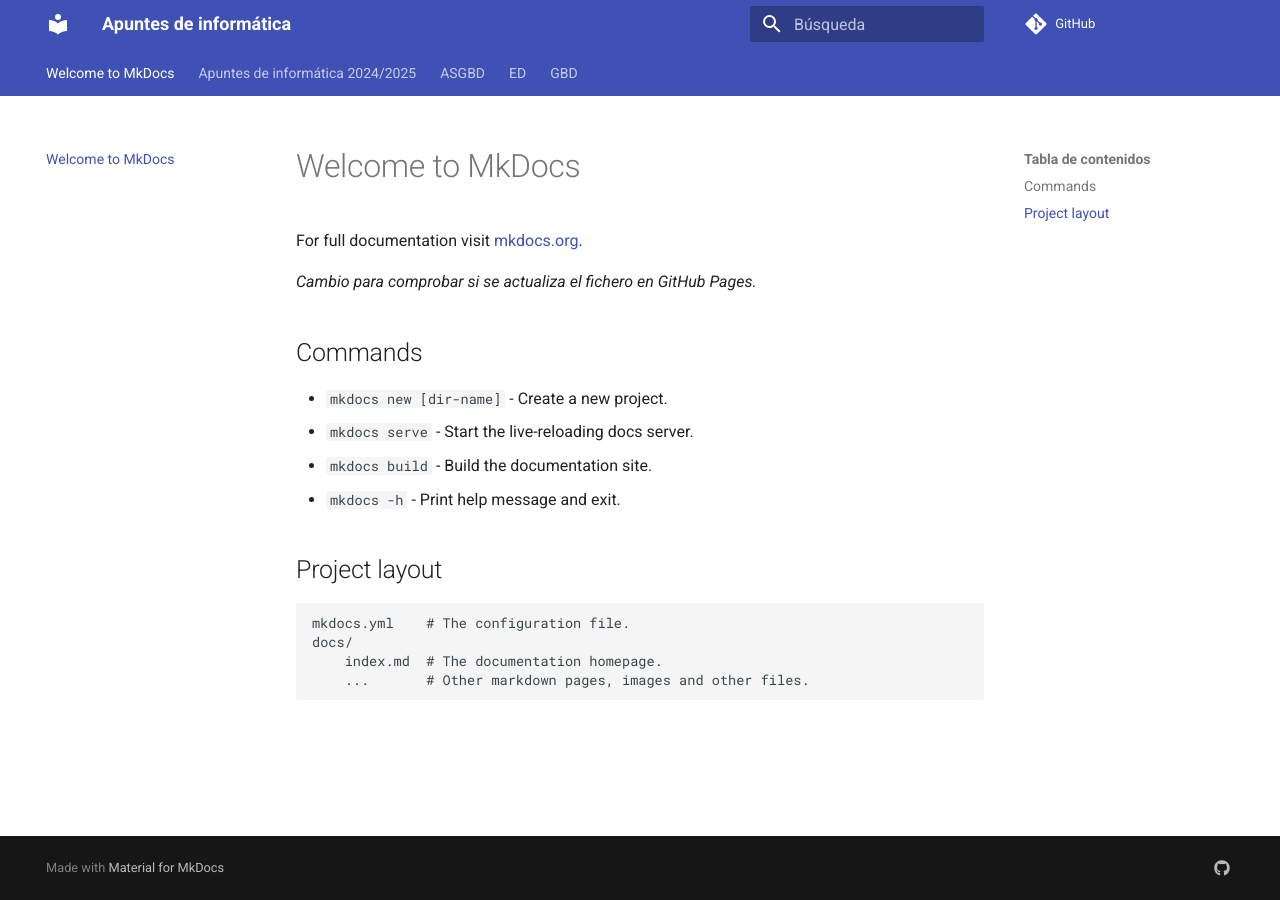
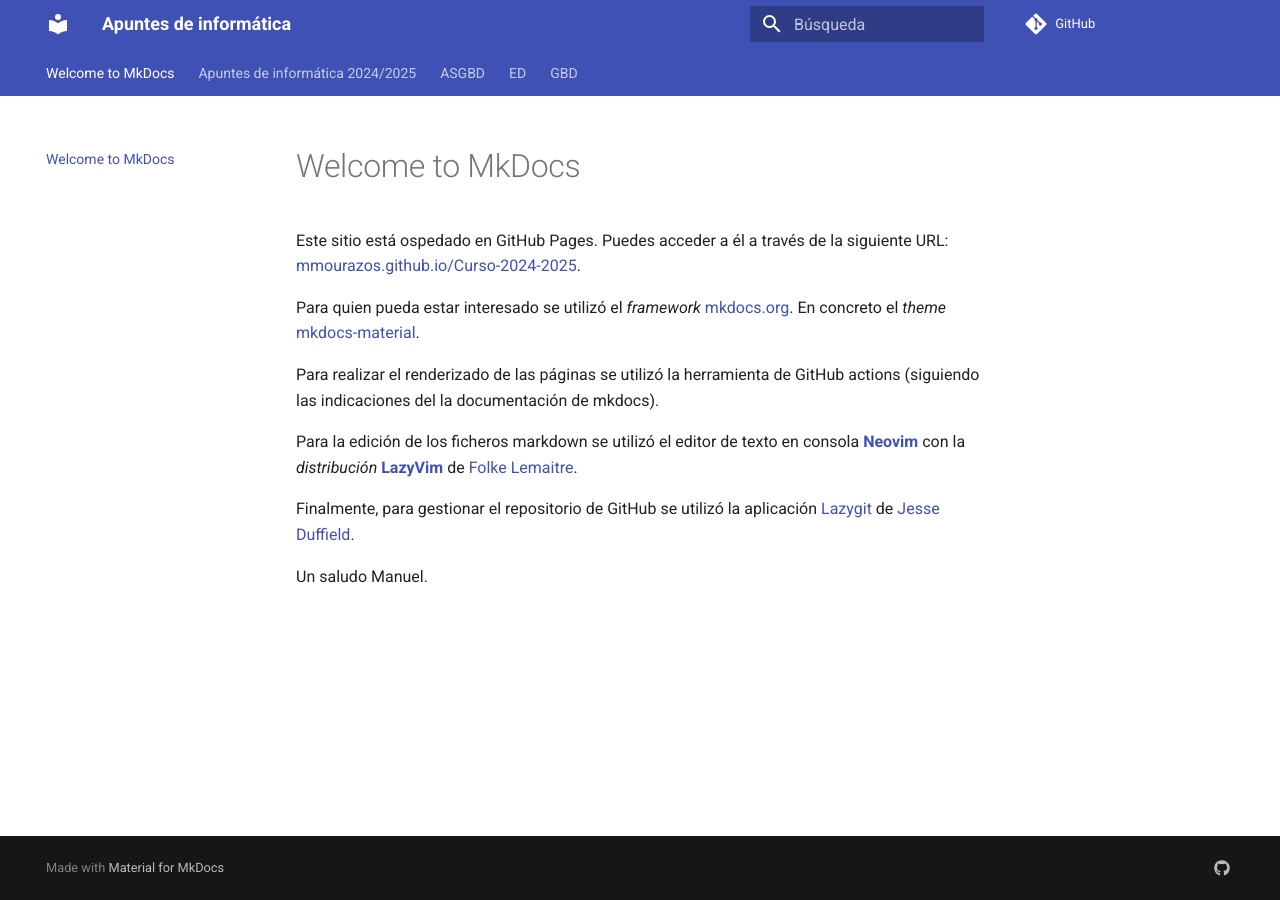
Before and after one commit to mmourazos/Curso-2024-2025, an MkDocs documentation site: the page built from docs/index.md, in a window 1280 px wide. Built offline with MkDocs 1.6.1 and Material for MkDocs 9.7.7, drawn with Linux system fonts in a browser that asks for light colours; comment, search, counter and statistics services are not loaded.

Commit message:
Retoques información sobre la página.

```diff
--- a/docs/index.md
+++ b/docs/index.md
@@ -1,19 +1,14 @@
 # Welcome to MkDocs
 
-For full documentation visit [mkdocs.org](https://www.mkdocs.org).
+Este sitio está ospedado en GitHub Pages. Puedes acceder a él a través de la siguiente URL: [mmourazos.github.io/Curso-2024-2025](https://mmourazos.github.io/Curso-2024-2025/).
 
-*Cambio para comprobar si se actualiza el fichero en GitHub Pages.*
+Para quien pueda estar interesado se utilizó el *framework* [mkdocs.org](https://www.mkdocs.org). En concreto el *theme* [mkdocs-material](https://squidfunk.github.io/mkdocs-material/).
 
-## Commands
+Para realizar el renderizado de las páginas se utilizó la herramienta de GitHub actions (siguiendo las indicaciones del la documentación de mkdocs).
 
-* `mkdocs new [dir-name]` - Create a new project.
-* `mkdocs serve` - Start the live-reloading docs server.
-* `mkdocs build` - Build the documentation site.
-* `mkdocs -h` - Print help message and exit.
+Para la edición de los ficheros markdown se utilizó el editor de texto en consola [**Neovim**](https://neovim.io/) con la *distribución* [**LazyVim**](https://lazyvim.org/) de [Folke Lemaitre](https://github.com/folke).
 
-## Project layout
+Finalmente, para gestionar el repositorio de GitHub se utilizó la aplicación [Lazygit](https://github.com/jesseduffield/lazygit) de [Jesse Duffield](https://github.com/jesseduffield).
 
-    mkdocs.yml    # The configuration file.
-    docs/
-        index.md  # The documentation homepage.
-        ...       # Other markdown pages, images and other files.
+Un saludo
+Manuel.
```
Also changed, not shown: docs/apuntes.md (+10 -3 lines), docs/GBD/UD 1 - Sistemas de información/UD1 - Sistemas de información.md (renamed from docs/GBD/UD1 - Sistemas de información.md).
